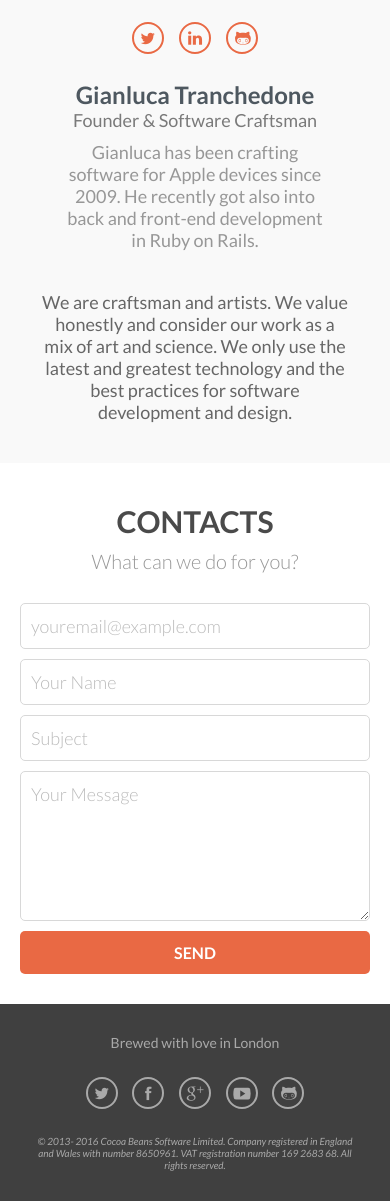
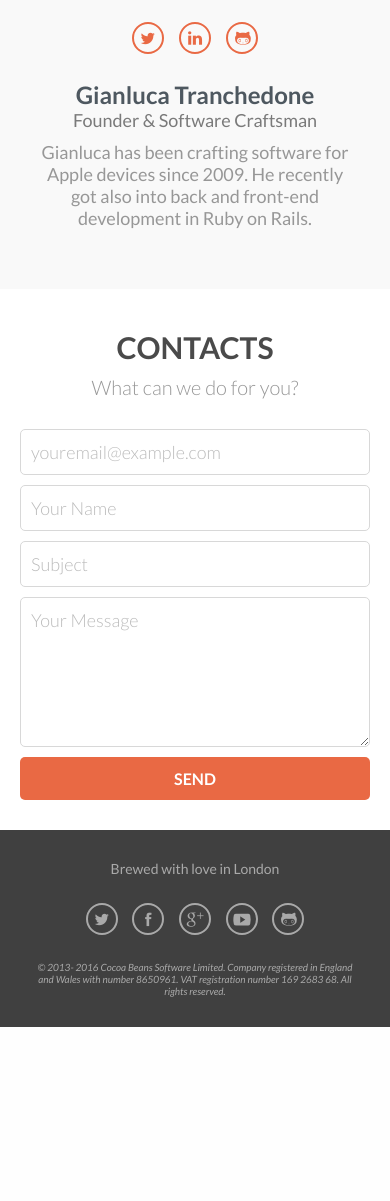
Before and after one commit to cocoabeansltd/cocoabeansltd.github.io, a Jekyll site: the page built from index.html, in a window 390 px wide and 1400 px high, scrolled down 1531 px, cut to the strip 199-1400 px from the top of the window. Built offline with Jekyll 4.4.1, drawn with Linux system fonts in a browser that asks for light colours; nearby versions of some CDN libraries; Markdown is read by kramdown in place of the engine named in the settings; after the commit the page ends 2757 px from its top, so only the background shows below that.

Commit message:
Updates home page layout

```diff
--- a/css/common.css
+++ b/css/common.css
@@ -337,9 +337,10 @@ input, textarea, select, button {
 /*****************************************************************************/
 
 .profile {
-    margin: 20px;
+    margin-top: 20px;
     text-align: left;
     display: inline-block;
+    padding-left: 30px; # just for visual appeal
 }
 
 .profile .social-buttons {
@@ -425,6 +426,10 @@ input, textarea, select, button {
         font-size: 16px;
     }
 
+    .profile {
+        padding: 0px;
+    }
+
     .profile-image, .profile-details {
         float: none;
         display: block;
--- a/index.html
+++ b/index.html
@@ -82,9 +82,7 @@ style: /css/index.css
                 <h4>Founder & Software Craftsman</h4>
                 <p>Gianluca has been crafting software for Apple devices since 2009. He recently got also into back and front-end development in Ruby on Rails.</p>
         	</div>
-        	<div class="clear"></div>
     	</div>
-		<p>We are craftsman and artists. We value honestly and consider our work as a mix of art and science. We only use the latest and greatest technology and the best practices for software development and design.</p>
 	</div>
 </section>
 <section class='content-container' id='contacts'>
```
Also changed, not shown: 2 other files.
